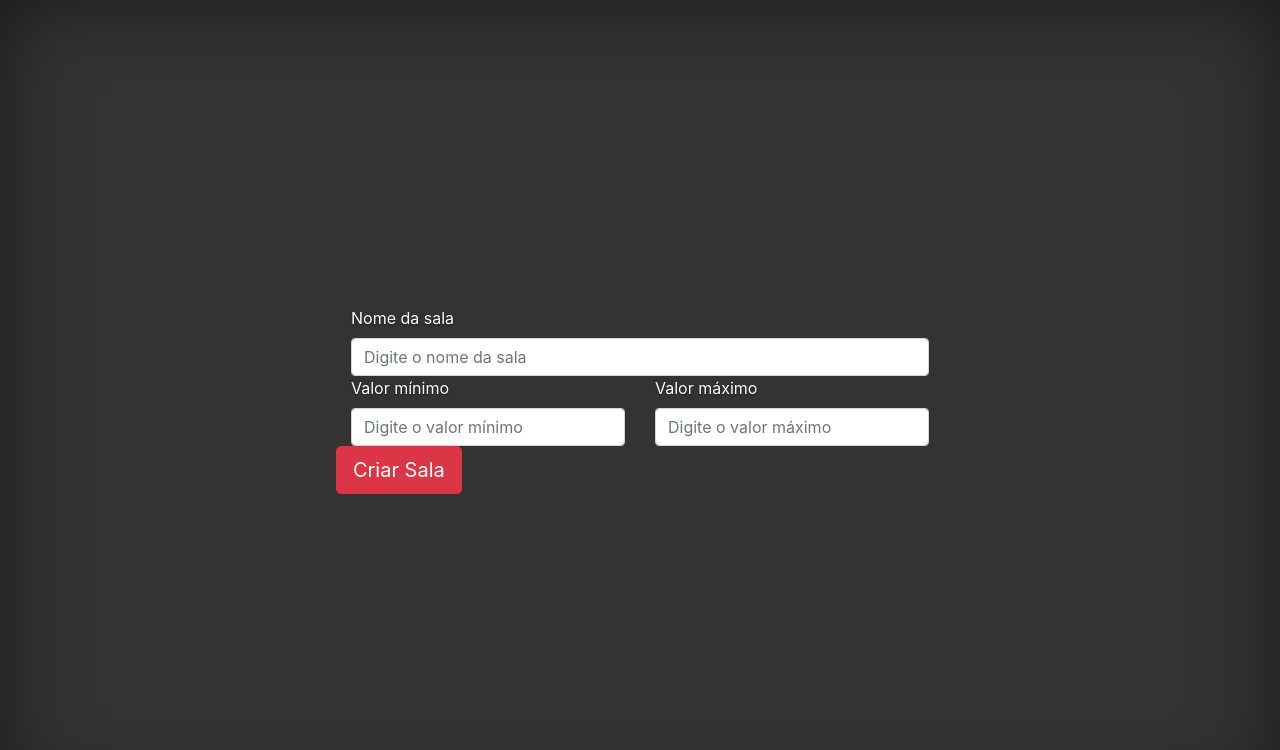
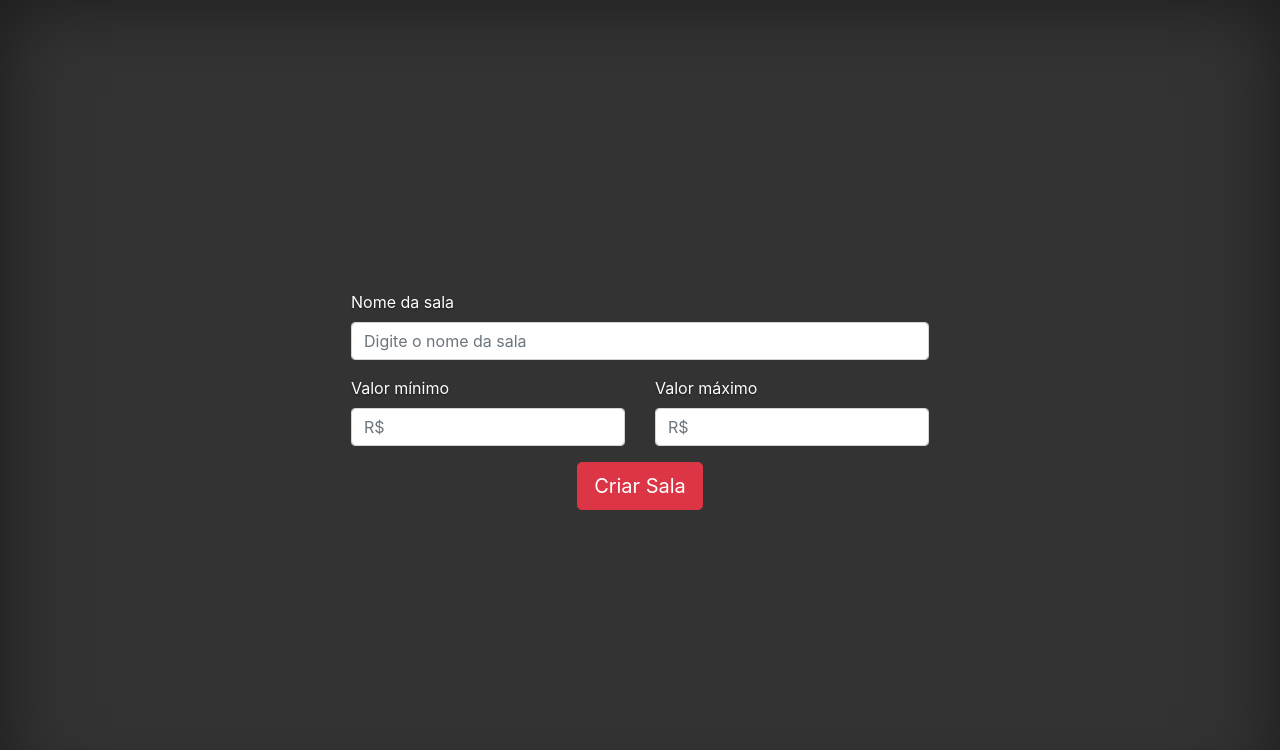
Before and after one commit to bbiancaa/GiftSort, a Django app: page /criar-sala in a window 1280 px wide. Shown: the top 750 px of the page. Run offline with Django 4.2, Linux system fonts and the light colour scheme; some libraries are stand-ins or nearby versions.

Commit message:
inicializa tela de info basicas (formulario)

```diff
--- a/templates/base.html
+++ b/templates/base.html
@@ -2,6 +2,7 @@
 <!doctype html>
 <html lang="pt-br">
   <head>
+    <link rel="icon" href="{% static 'gift_icon.jpg' %}">
     <meta charset="utf-8">
     <meta name="viewport" content="width=device-width, initial-scale=1">
     <title>GiftSort</title>
--- a/templates/index.html
+++ b/templates/index.html
@@ -10,7 +10,8 @@
 
     <main role="main" class="inner cover">
       <h1 class="cover-heading">GiftSort</h1>
-      <p class="lead">Crie seu grupo e convide seus amigos! O GiftSort tem uma plataforma só para isso ;)</p>
+      <p class="lead">Não passe vergonha na hora de presentear seu amigo secreto!  Crie seu grupo e convide seus amigos! O GiftSort tem uma plataforma só para isso ;)</p>
+
       <p class="lead">
         <a href="{% url 'criar-sala' %}" class="btn btn-lg btn-danger">Criar Sala</a>
         <a href="#" class="btn btn-lg btn-secondary">Entrar Sala</a>
--- a/templates/raffle/criar_sala.html
+++ b/templates/raffle/criar_sala.html
@@ -10,17 +10,19 @@
           <input type="id_name" class="form-control" id="id_name" aria-describedby="" placeholder="Digite o nome da sala" />
         </div>
       </div>
+      <p>                </p>
       <div class="row">
         <div class="col-lg-6">
           <label for="id_min_value">Valor mínimo</label>
-          <input type="id_min_value" class="form-control" id="id_min_value" placeholder="Digite o valor mínimo" />
+          <input type="id_min_value" class="form-control" id="id_min_value" placeholder="R$" />
         </div>
         <div class="col-lg-6">
           <label for="id_max_value">Valor máximo</label>
-          <input type="id_max_value" class="form-control" id="id_max_value" placeholder="Digite o valor máximo" />
+          <input type="id_max_value" class="form-control" id="id_max_value" placeholder="R$" />
         </div>
       </div>
-      <div class="row">
+      <p>                </p>
+      <div class="text-center" >
         <button type="submit" class="btn btn-lg btn-danger">Criar Sala</button>
       </div>
     </form>
```
Also changed, not shown: assets/gift_icon.jpg (added).
